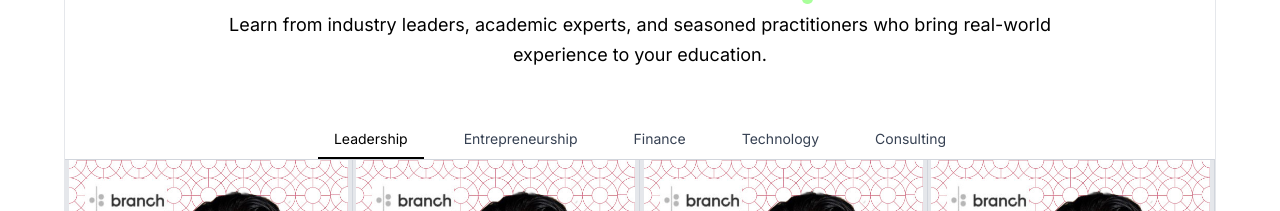
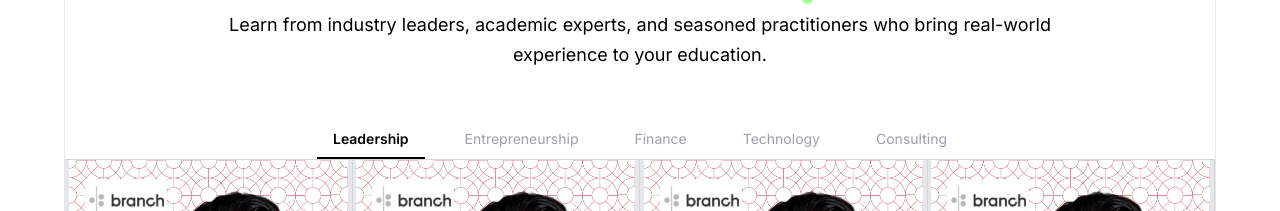
Before and after one commit to ayatriooffficial/Charters-Business, a Next.js app in the folder frontend/: page / in a window 1280 px wide. Shown: the part 10680-10891 px from the top of the page. Built offline with nearby package versions, Linux system fonts and the light colour scheme; no server answers.

Commit message:
style: apply active category highlighting and fade styling to faculty tab list

```diff
--- a/frontend/src/components/home/FacultyModel.tsx
+++ b/frontend/src/components/home/FacultyModel.tsx
@@ -410,9 +410,9 @@ function FacultyModel({ data }: FacultyModelProps) {
                 <li key={category.id}>
                   <button
                     onClick={() => handleCategoryChange(category.id)}
-                    className={`px-3 text-nowrap sm:px-4 py-2 transition-all focus-visible:outline-none focus-visible:border-b-2 focus-visible:border-[#B30437] text-sm ${activeCategory === category.id
-                      ? "text-black border-b-2 border-black"
-                      : "text-gray-700 hover:bg-gray-50"
+                    className={`px-3 text-nowrap sm:px-4 py-2 transition-all duration-200 focus-visible:outline-none text-sm ${activeCategory === category.id
+                      ? "text-black border-b-2 border-black font-semibold"
+                      : "text-gray-400 border-b-2 border-transparent hover:text-black"
                       }`}
                     aria-label={`${category.name} faculty`}
                     aria-pressed={activeCategory === category.id}
```
